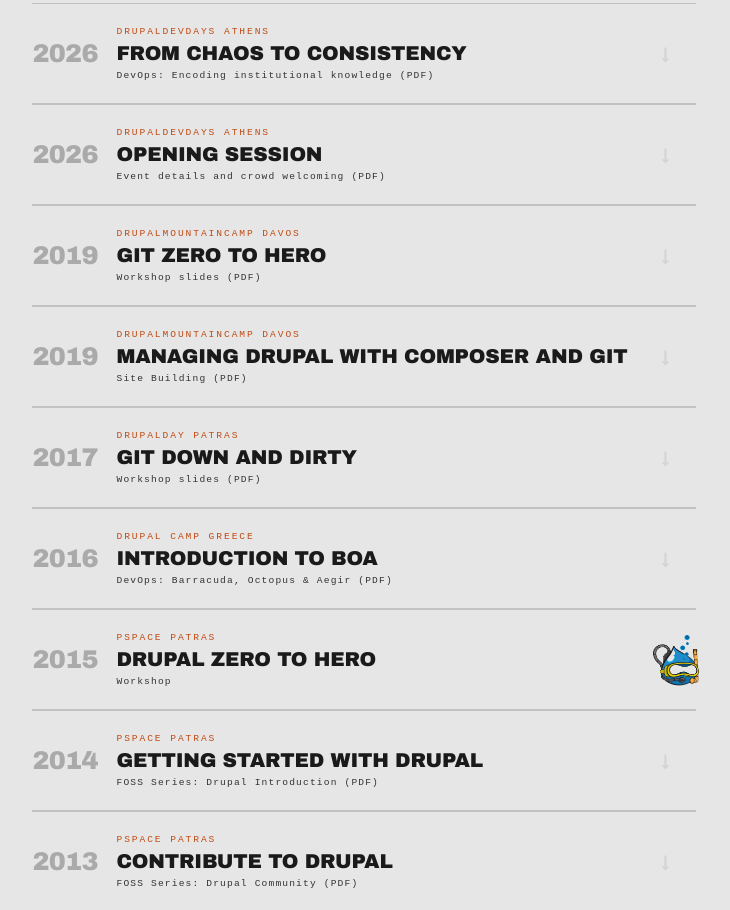
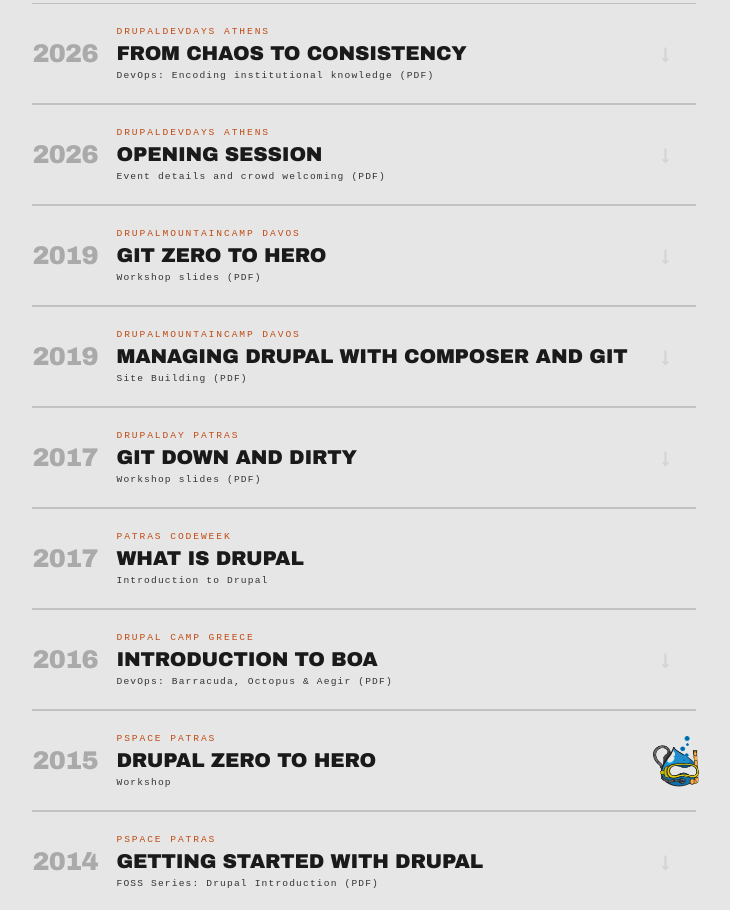
Before and after one commit to bserem/bserem.github.io, a plain HTML site: page index.html in a window 1280 px wide. Shown: the part 326-1236 px from the top of the page, without its empty margins (276-1006 px from the left). Drawn offline with Linux system fonts and the light colour scheme; a web font is replaced by a local one.

Commit message:
Add codeweek 2017

```diff
--- a/index.html
+++ b/index.html
@@ -125,6 +125,7 @@
     .presentation:nth-child(7) { animation: rise 0.55s cubic-bezier(0.22,1,0.36,1) 1.23s forwards; }
     .presentation:nth-child(8) { animation: rise 0.55s cubic-bezier(0.22,1,0.36,1) 1.36s forwards; }
     .presentation:nth-child(9) { animation: rise 0.55s cubic-bezier(0.22,1,0.36,1) 1.49s forwards; }
+    .presentation:nth-child(10) { animation: rise 0.55s cubic-bezier(0.22,1,0.36,1) 1.62s forwards; }
 
     .card {
       display: grid;
@@ -327,6 +328,17 @@
     </li>
 
     <li class="presentation">
+      <div class="card card--static">
+        <span class="card__year">2017</span>
+        <div class="card__body">
+          <p class="card__event">Patras Codeweek</p>
+          <p class="card__title">What is Drupal</p>
+          <p class="card__sub">Introduction to Drupal</p>
+        </div>
+      </div>
+    </li>
+
+    <li class="presentation">
       <a class="card"
          href="presentations/Drupal Camp Greece 2016 - Introduction to BOA.pdf">
         <span class="card__year">2016</span>
```
